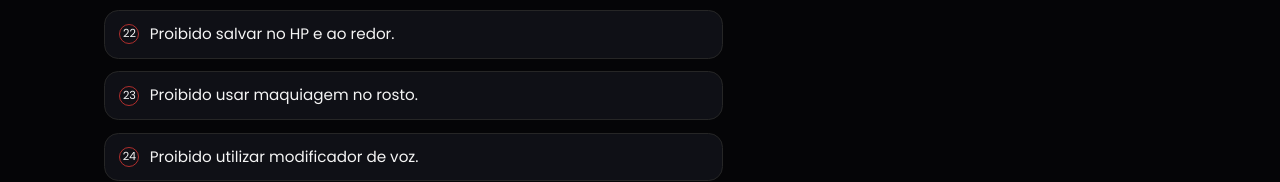
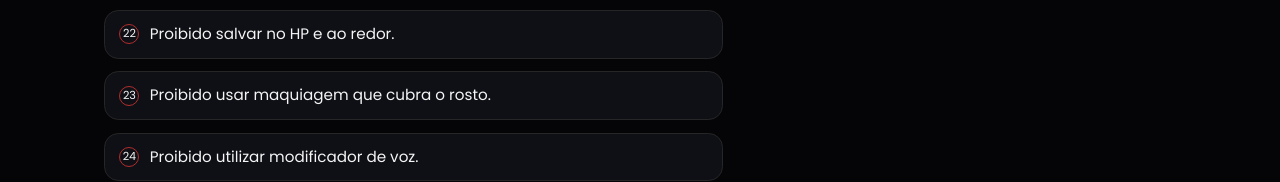
Before and after one commit to corpodebombeiros/editalderecrutamento, a plain HTML site: page index.html in a window 1280 px wide. Shown: the part 3047-3229 px from the top of the page. Drawn offline with Linux system fonts and the light colour scheme.

Commit message:
Update index.html

```diff
--- a/index.html
+++ b/index.html
@@ -856,7 +856,7 @@
           </li>
           <li>
             <span class="rules-badge">23</span>
-            <span>Proibido usar maquiagem no rosto.</span>
+            <span>Proibido usar maquiagem que cubra o rosto.</span>
           </li>
           <li>
             <span class="rules-badge">24</span>
```
